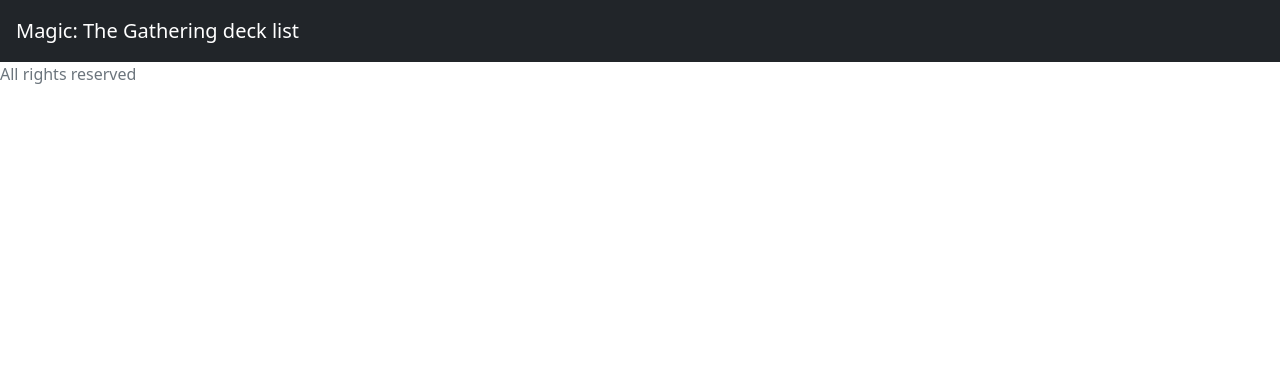
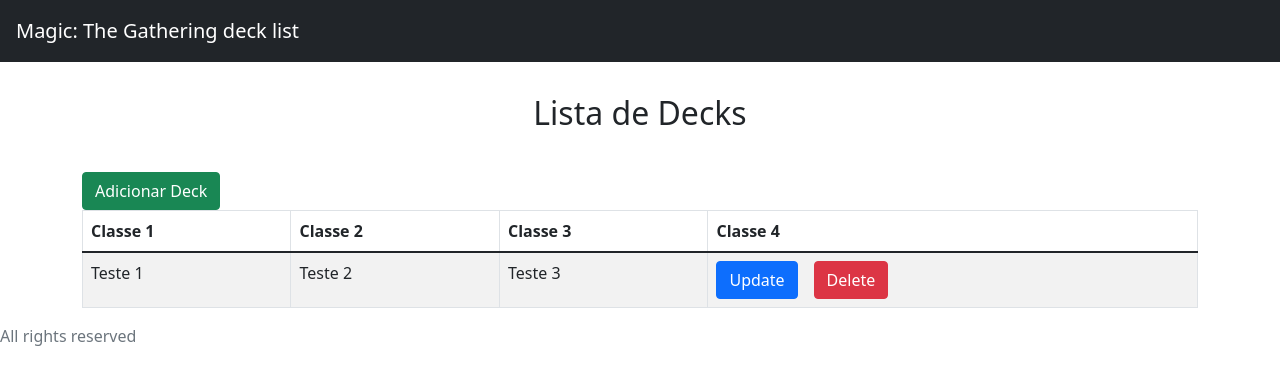
Before and after one commit to LucasTrentinn/mtg_crud, a React (Create React App) app in the folder front/: page / in a window 1280 px wide. Shown: the top 384 px of the page. Built offline with nearby package versions, Linux system fonts and the light colour scheme.

Commit message:
Corrigido erro com o Router

```diff
--- a/front/src/App.js
+++ b/front/src/App.js
@@ -1,4 +1,4 @@
-import {BrowserRouter as Router, Route, Routes} from 'react-router-dom'
+import {Route, Routes} from 'react-router-dom'
 import { Container } from 'reactstrap';
 import Alterar from './components/Alterar';
 import Criar from './components/Criar';
@@ -9,20 +9,15 @@
 function App() {
   return (
     <div className='App'>
-      <Router>
         <Header />
-        {/* <Lista /> */}
-        {/* <Criar/> */}
-        {/* <Alterar/> */}
         <Container>
           <Routes>
-            <Route path='/' exact component={Lista}/>
-            <Route path='/criarDeck' component={Criar}/>
-            <Route path='/alterar' component={Alterar} />
+            <Route path='/' exact element={<Lista />}/>
+            <Route path='/adicionarDeck' element={<Criar />}/>
+            <Route path='/alterarDeck' element={<Alterar />} />
           </Routes>
         </Container>
         <Footer />
-      </Router>
     </div>
   );
 }
--- a/front/src/index.js
+++ b/front/src/index.js
@@ -1,5 +1,6 @@
 import React from 'react';
 import ReactDOM from 'react-dom/client';
+import {BrowserRouter as Router} from 'react-router-dom'
 import App from './App';
 import 'bootstrap/dist/css/bootstrap.min.css'
 import 'bootstrap/dist/js/bootstrap'
@@ -7,6 +8,8 @@
 const root = ReactDOM.createRoot(document.getElementById('root'));
 root.render(
   <React.StrictMode>
-    <App />
+    <Router>
+      <App />
+    </Router>
   </React.StrictMode>
 );
```
